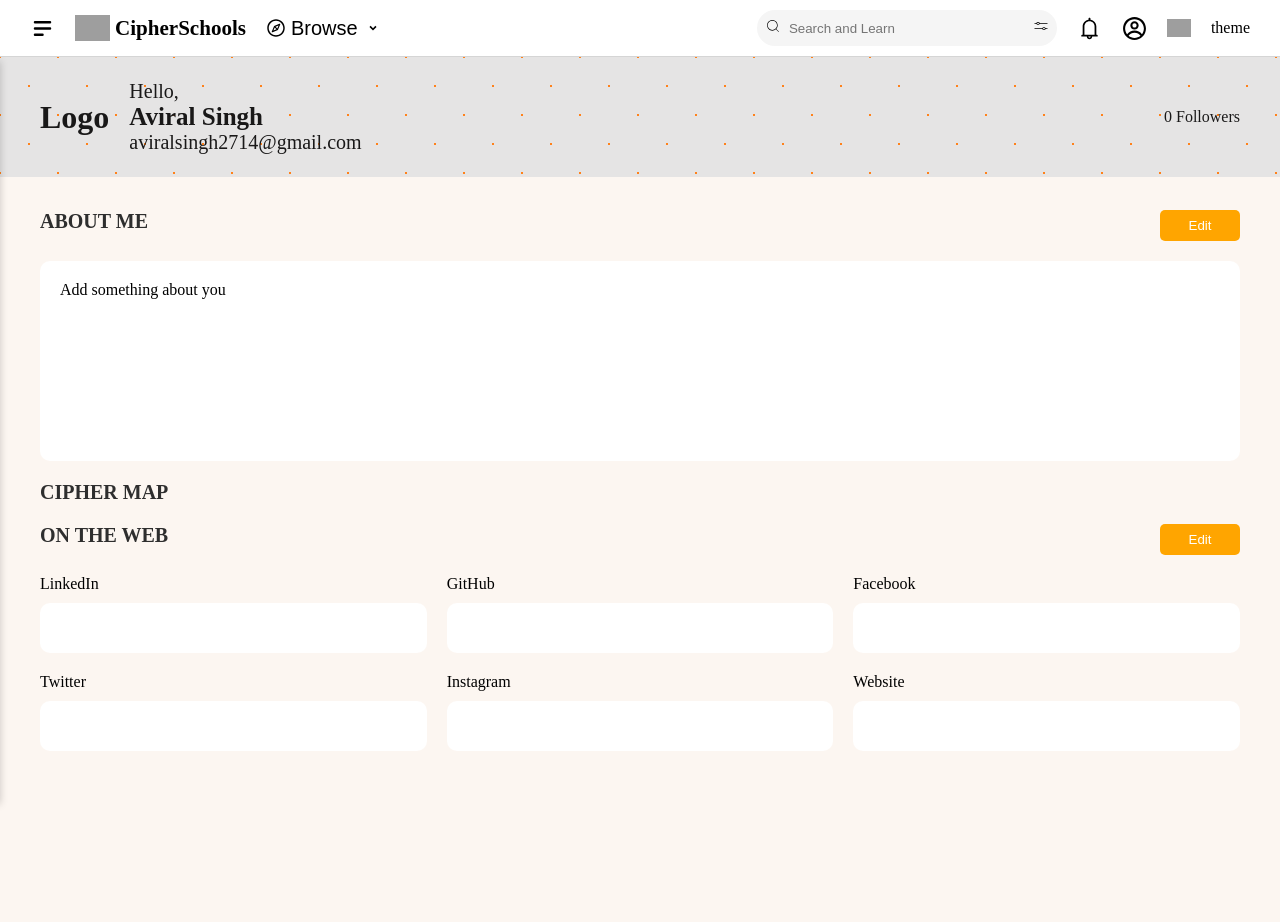
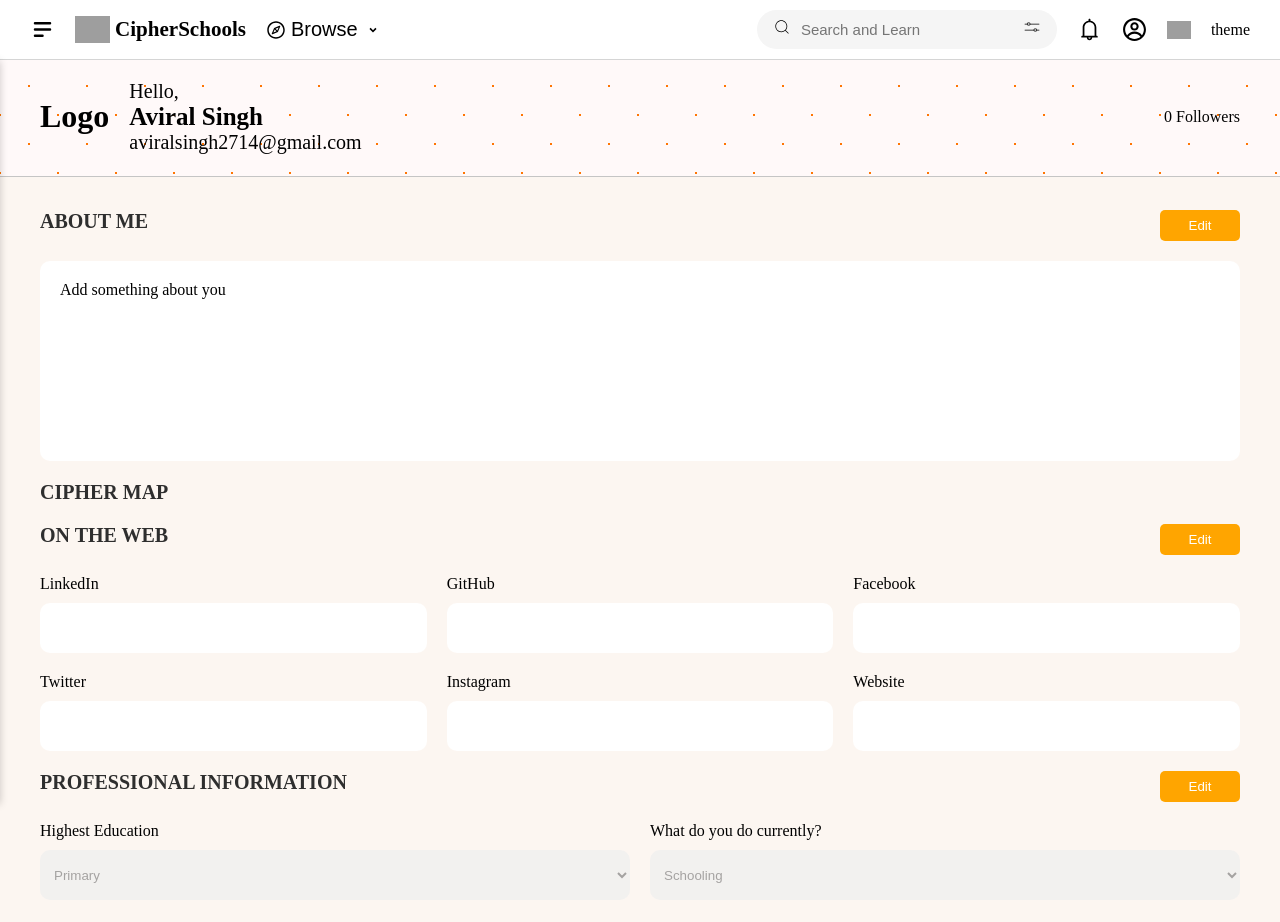
Before and after one commit to AviralSingh14/cipherschool_internship, a React (Create React App) app in the folder client/: page / in a window 1280 px wide. Shown: the top 922 px of the page. Built offline with nearby package versions, Linux system fonts and the light colour scheme; grey boxes are pictures that could not be loaded.

Commit message:
Added Info Card to Profile page Minor tweaks to searchbar, Coin, Reminder, Profile and NameCard

```diff
--- a/client/src/components/common/Buttons and Elements/Coin/Coin.css
+++ b/client/src/components/common/Buttons and Elements/Coin/Coin.css
@@ -26,7 +26,7 @@
     background-color: #fff;
     padding: 10px;
     border: 1px solid #ddd;
-    z-index: 1;
+    z-index: 2;
     box-shadow: 0 4px 8px 0 rgba(0, 0, 0, 0.2);
     overflow: hidden;
 }
@@ -59,6 +59,7 @@ p1{
     border: none;
     flex: 1;
     font-weight: 600;
+    cursor: pointer;
 }
 .notification-logo{
     font-size: 40px;
--- a/client/src/components/common/Buttons and Elements/Reminder/Reminder.css
+++ b/client/src/components/common/Buttons and Elements/Reminder/Reminder.css
@@ -15,6 +15,7 @@
 }
 
 .dropdown-content {
+    right: 0;
     position: absolute;
     display: flex;
     flex-direction: column;
@@ -26,7 +27,7 @@
     background-color: #fff;
     padding: 10px;
     border: 1px solid #ddd;
-    z-index: 1;
+    z-index: 2;
     box-shadow: 0 4px 8px 0 rgba(0, 0, 0, 0.2);
 }
 
--- a/client/src/components/common/Buttons and Elements/SearchBar/SearchBar.css
+++ b/client/src/components/common/Buttons and Elements/SearchBar/SearchBar.css
@@ -4,24 +4,31 @@
     width: 300px;
     background-color:#F5F5F5;
     padding: 8px;
-    border-radius: 30px;
+    border-radius: 20px;
+    justify-content: space-between;
+    gap: 10px;
 }
 
 .search-icon {
     color: #000;
-    padding-right: 8px;
+    padding-left: 8px;
     cursor: pointer;
+    font-size: 18px;
 }
 
 .search-input {
+    font-size: 15px;
+    justify-content: center;
     flex: 1;
     border: none;
     background-color: transparent;
+    outline: none;
 }
 
 .filter-icon {
-    margin-left: 8px;
+    padding-right: 8px;
     cursor: pointer;
+    font-size: 18px;
 }
 
 .filter-dropdown {
--- /dev/null
+++ b/client/src/components/common/Info/Info.css
@@ -0,0 +1,16 @@
+.info-dropdown select{
+    padding: 10px;
+    border: none;
+    outline: none;
+    border-radius: 10px;
+    height: 50px;
+    width: 100%;
+}
+option{
+    background-color: rgb(255, 246, 230);
+    padding: 10px;
+    color: #000;
+    border: none;
+    border-radius: 10px;
+    font-size: 15px;
+}
--- /dev/null
+++ b/client/src/components/common/Info/info.jsx
@@ -0,0 +1,76 @@
+import './Info.css'
+import React, {useState} from'react';
+
+const Info = () => {
+
+    const [dropdownValue, setDropdownValue] = useState('');
+    const [dropdownValueOne, setDropdownValueOne] = useState('');
+    const [isEditing, setIsEditing] = useState(false);
+
+    const handleEditClick = () => {
+        setIsEditing(true);
+    };
+
+    const handleSaveClick = () => {
+        setIsEditing(false);
+    };
+
+    const handleDropdownChange = (e) => {
+        setDropdownValue(e.target.value);
+    };
+
+    const handleDropdownChangeOne = (e) => {
+        setDropdownValueOne(e.target.value);
+    };
+
+	return(
+		<div className='Links'>
+            <div className='Links-Section'>
+                <p className='page-heading'>PROFESSIONAL INFORMATION</p>
+                {isEditing?(
+                    <button className='page-button' onClick={handleSaveClick}>Save</button>
+                ):(
+                    <button className='page-button' onClick={handleEditClick}>Edit</button>
+                )}
+            </div>
+
+            <div className='Links-Section-1'>
+                <div className='Links-Section'>
+                    <div className='Links-SubSection'>
+                        <p>Highest Education</p>
+                        <div className='info-dropdown'>
+                            <select
+                            className={isEditing?'active':''}
+                            value={dropdownValue}
+                            disabled={!isEditing}
+                            onChange={handleDropdownChange}>
+                                <option value="option1">Primary</option>
+                                <option value="option2">Secondary</option>
+                                <option value="option3">Higher Secondary</option>
+                                <option value="option4">Graduation</option>
+                                <option value="option5">Post Graduation</option>
+                            </select>
+                        </div>
+                    </div>
+                    <div className='Links-SubSection'>
+                        <p>What do you do currently?</p>
+                        <div className='info-dropdown'>
+                            <select
+                            className={isEditing?'active':''}
+                            disabled={!isEditing}
+                            value={dropdownValueOne}
+                            onChange={handleDropdownChangeOne}>
+                                <option value="option6">Schooling</option>
+                                <option value="option7">College Student</option>
+                                <option value="option8">Teaching</option>
+                                <option value="option9">Job</option>
+                                <option value="option10">Freelancing</option>
+                            </select>
+                        </div>
+                    </div>
+                </div>
+            </div>
+        </div>
+	)
+}
+export default Info;
--- a/client/src/components/common/NameCard/NameCard.css
+++ b/client/src/components/common/NameCard/NameCard.css
@@ -1,9 +1,8 @@
 .name-card{
     top: 57px;
     position: fixed;
-    background-color: #e3e3e3;
-    opacity: 0.9;
-    background-image:  radial-gradient(#ff7503 1.4500000000000002px, transparent 1.4500000000000002px), radial-gradient(#ff7503 1.4500000000000002px, #e3e3e3 1.4500000000000002px);
+    background-color: #ffffff;
+    background-image:  radial-gradient(#ff7503 1.4500000000000002px, transparent 1.4500000000000002px), radial-gradient(#ff7503 1.4500000000000002px, #fff9f9 1.4500000000000002px);
     background-size: 58px 58px;
     background-position: 0 0,29px 29px;
     width: 100%;
@@ -14,6 +13,7 @@
     align-items: center;
     padding: 20px 40px;
     z-index: 1;
+    border-bottom: 1px solid #c5c5c5;
 }
 
 .name-card-right{
--- a/client/src/components/page/profile.jsx
+++ b/client/src/components/page/profile.jsx
@@ -6,6 +6,7 @@ import NameCard from '../common/NameCard/namecard';
 import AboutMe from '../common/AboutMe/aboutme';
 import CipherMap from '../common/CipherMap/ciphermap';
 import Links from '../common/Links/links';
+import Info from '../common/Info/info';
 
 const Profile = () => {
 	return(
@@ -16,6 +17,7 @@ const Profile = () => {
 				<AboutMe/>
 				<CipherMap/>
 				<Links/>
+				<Info/>
 			</div>
         </div>
 	)
```
Also changed, not shown: client/src/components/common/Buttons and Elements/SearchBar/searchbar.jsx (indentation only).
